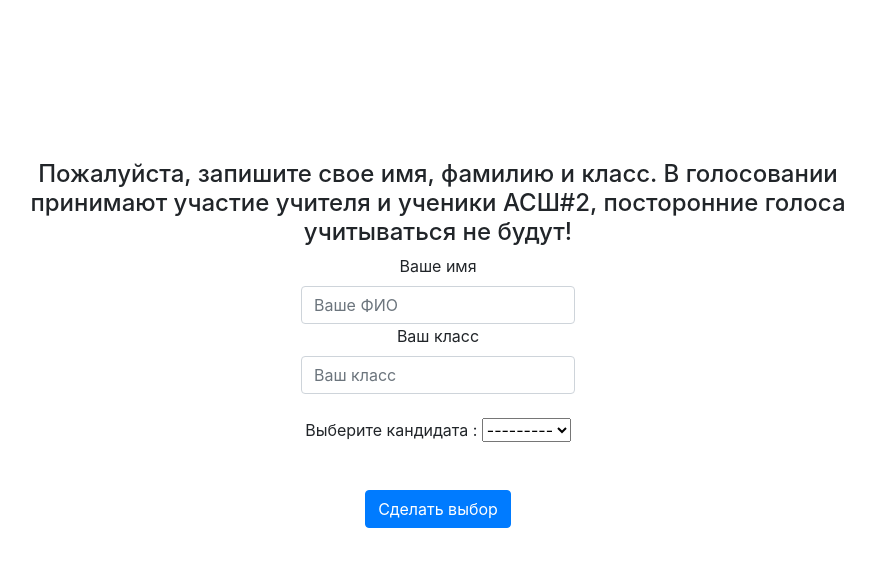
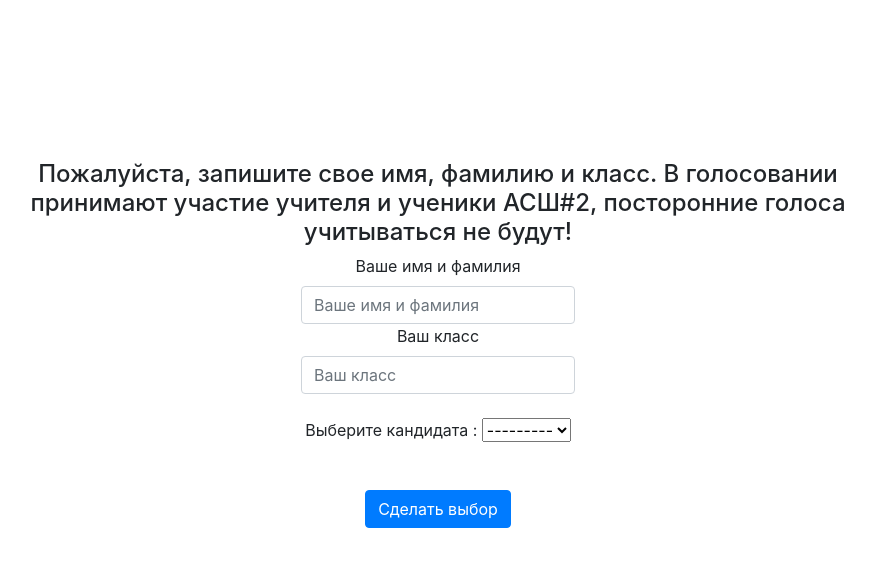
Before and after one commit to davidyc/MyPythonWebApp, a Django app: page /jobs/voite/ in a window 1280 px wide. Shown: the part 56-623 px from the top of the page, without its empty margins (202-1077 px from the left). Run offline with Django 3.2, Linux system fonts and the light colour scheme; data that the repository does not hold is empty; some libraries are stand-ins or nearby versions.

Commit message:
fix,  termplete

```diff
--- a/MyPorfolio-project/jobs/templates/voice/index.html
+++ b/MyPorfolio-project/jobs/templates/voice/index.html
@@ -14,7 +14,7 @@
               {% csrf_token %}
                           <div class="form-group">
                 <label for="InputWord">
-                <label for="InputWord">Ваше имя</label>
+                <label for="InputWord">Ваше имя и фамилия</label>
                 {{form.name}}
                 <label for="InputWord">Ваш класс</label>
                 {{form.level}}
--- a/MyPorfolio-project/jobs/templates/voice/voited.html
+++ b/MyPorfolio-project/jobs/templates/voice/voited.html
@@ -5,7 +5,7 @@
       <br><br><br><br><br><br><br><br><br>
 
     <center>
-    <h1>Спасибо Ваш голос принят</h1>
+    <h1>Спасибо, Ваш голос принят!</h1>
     </center>
     </body>
 {% endblock  %}
--- a/MyPorfolio-project/voice/forms.py
+++ b/MyPorfolio-project/voice/forms.py
@@ -8,6 +8,6 @@ class VoiceForm(ModelForm):
         model = Voice
         fields = ['name', 'level', 'candidate']
         widgets = {
-            'name': forms.TextInput(attrs={'placeholder': 'Ваше ФИО',"class":'form-control'}),
+            'name': forms.TextInput(attrs={'placeholder': 'Ваше имя и фамилия',"class":'form-control'}),
             'level': forms.TextInput(attrs={'placeholder': 'Ваш класс',"class":'form-control'})
         }
```
